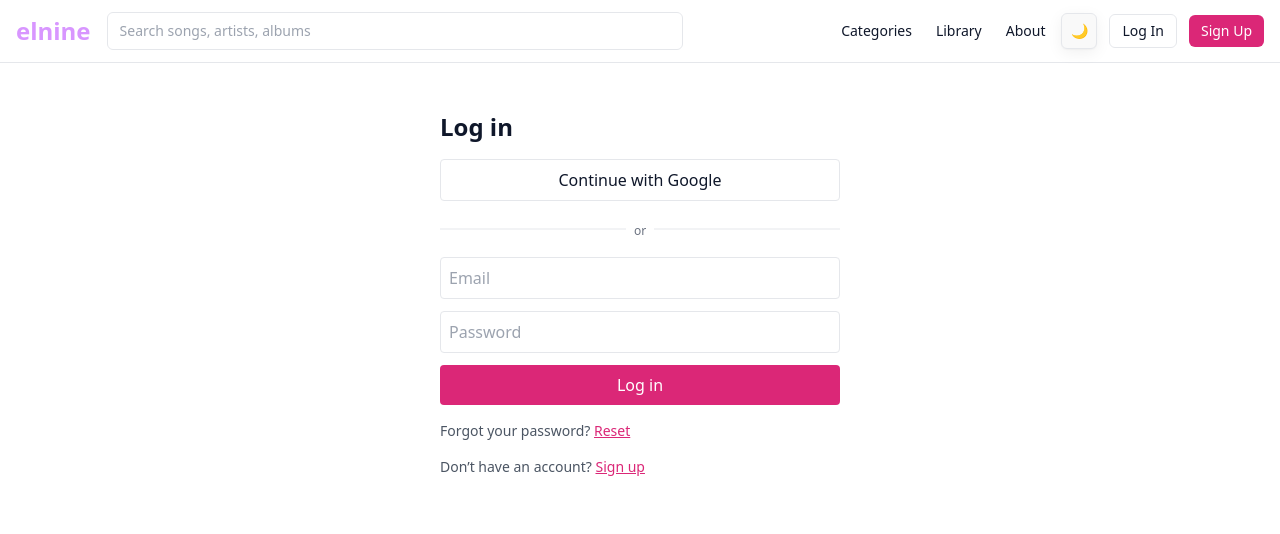
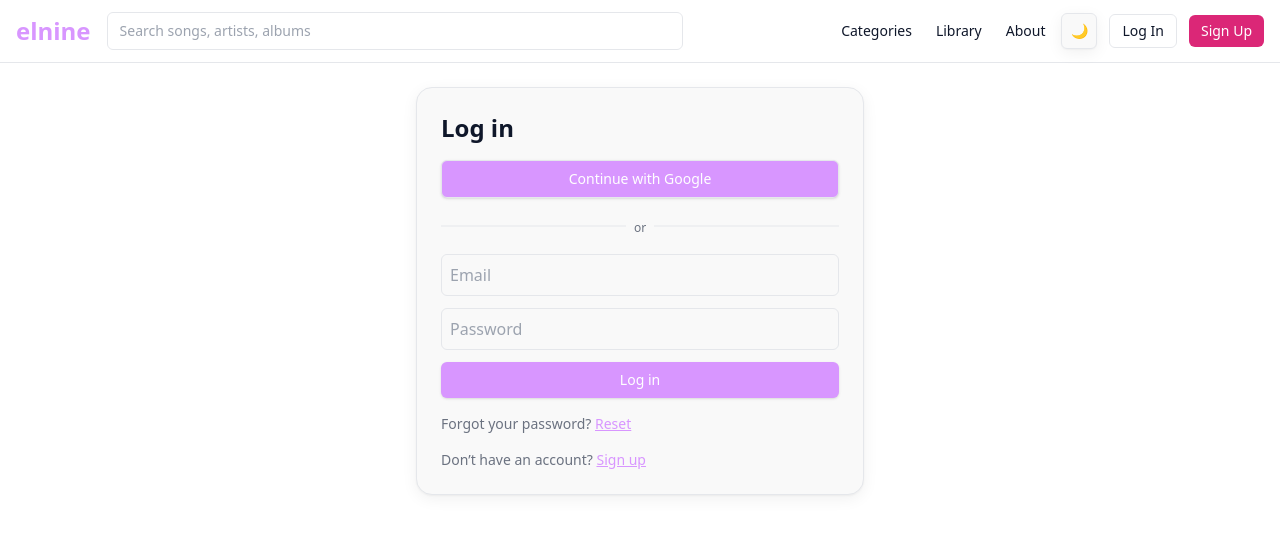
Before and after one commit to gkb-07/Elnine-web, a Next.js app: page /signin in a window 1280 px wide. Shown: the top 534 px of the page. Built offline with nearby package versions, Linux system fonts and the light colour scheme; no server answers.

Commit message:
New login page

```diff
--- a/app/forgot-password/page.tsx
+++ b/app/forgot-password/page.tsx
@@ -18,13 +18,13 @@ export default function ForgotPasswordPage() {
   };
 
   return (
-    <div className="max-w-md mx-auto p-6 space-y-3">
+    <div className="max-w-md mx-auto p-6 space-y-3 surface shadow-soft border rounded-2xl">
       <h1 className="text-2xl font-bold">Reset password</h1>
       <form onSubmit={onSubmit} className="space-y-3">
-        <input name="email" type="email" required placeholder="Email" className="w-full border rounded p-2" />
+        <input name="email" type="email" required placeholder="Email" className="w-full border rounded-md p-2 bg-transparent" />
         {error && <p className="text-sm text-red-600">{error}</p>}
         {msg && <p className="text-sm text-green-600">{msg}</p>}
-        <button className="bg-pink-600 text-white px-4 py-2 rounded w-full">Send reset link</button>
+        <button className="btn-accent w-full">Send reset link</button>
       </form>
     </div>
   );
--- a/app/signin/page.tsx
+++ b/app/signin/page.tsx
@@ -28,31 +28,31 @@ export default function SignInPage() {
   };
 
   return (
-    <div className="max-w-md mx-auto p-6 space-y-4">
+    <div className="max-w-md mx-auto p-6 space-y-4 surface shadow-soft border rounded-2xl">
       <h1 className="text-2xl font-bold">Log in</h1>
 
-      <button onClick={withGoogle} className="w-full border px-4 py-2 rounded">Continue with Google</button>
+      <button onClick={withGoogle} className="w-full border px-4 py-2 rounded-md btn-accent">Continue with Google</button>
 
       <div className="relative my-2 text-center">
-        <span className="px-2 text-xs text-gray-500 bg-white relative z-10">or</span>
+        <span className="px-2 text-xs muted bg-[var(--surface)] relative z-10">or</span>
         <div className="absolute left-0 right-0 top-1/2 -translate-y-1/2 border-t" />
       </div>
 
       <form onSubmit={onSubmit} className="space-y-3">
-        <input name="email" type="email" required placeholder="Email" className="w-full border rounded p-2" />
-        <input name="password" type="password" required placeholder="Password" className="w-full border rounded p-2" />
+        <input name="email" type="email" required placeholder="Email" className="w-full border rounded-md p-2 bg-transparent" />
+        <input name="password" type="password" required placeholder="Password" className="w-full border rounded-md p-2 bg-transparent" />
         {error && <p className="text-sm text-red-600">{error}</p>}
-        <button disabled={loading} className="bg-pink-600 text-white px-4 py-2 rounded w-full disabled:opacity-60">
+        <button disabled={loading} className="btn-accent w-full disabled:opacity-60">
           {loading ? "Signing in..." : "Log in"}
         </button>
       </form>
 
-      <p className="text-sm text-gray-600">
-        Forgot your password? <Link href="/forgot-password" className="text-pink-600 underline">Reset</Link>
+      <p className="text-sm muted">
+        Forgot your password? <Link href="/forgot-password" className="text-[var(--accent)] underline">Reset</Link>
       </p>
 
-      <p className="text-sm text-gray-600">
-        Don’t have an account? <Link href="/signup" className="text-pink-600 underline">Sign up</Link>
+      <p className="text-sm muted">
+        Don’t have an account? <Link href="/signup" className="text-[var(--accent)] underline">Sign up</Link>
       </p>
     </div>
   );
--- a/app/signup/page.tsx
+++ b/app/signup/page.tsx
@@ -34,28 +34,28 @@ export default function SignUpPage() {
   };
 
   return (
-    <div className="max-w-md mx-auto p-6 space-y-4">
+    <div className="max-w-md mx-auto p-6 space-y-4 surface shadow-soft border rounded-2xl">
       <h1 className="text-2xl font-bold">Create account</h1>
 
-      <button onClick={withGoogle} className="w-full border px-4 py-2 rounded">Continue with Google</button>
+      <button onClick={withGoogle} className="w-full border px-4 py-2 rounded-md btn-accent">Continue with Google</button>
 
       <div className="relative my-2 text-center">
-        <span className="px-2 text-xs text-gray-500 bg-white relative z-10">or</span>
+        <span className="px-2 text-xs muted bg-[var(--surface)] relative z-10">or</span>
         <div className="absolute left-0 right-0 top-1/2 -translate-y-1/2 border-t" />
       </div>
 
       <form onSubmit={onSubmit} className="space-y-3">
-        <input name="email" type="email" required placeholder="Email" className="w-full border rounded p-2" />
-        <input name="password" type="password" required placeholder="Password (min 6 chars)" className="w-full border rounded p-2" />
+        <input name="email" type="email" required placeholder="Email" className="w-full border rounded-md p-2 bg-transparent" />
+        <input name="password" type="password" required placeholder="Password (min 6 chars)" className="w-full border rounded-md p-2 bg-transparent" />
         {error && <p className="text-sm text-red-600">{error}</p>}
         {msg && <p className="text-sm text-green-600">{msg}</p>}
-        <button disabled={loading} className="bg-pink-600 text-white px-4 py-2 rounded w-full disabled:opacity-60">
+        <button disabled={loading} className="btn-accent w-full disabled:opacity-60">
           {loading ? "Creating..." : "Sign up"}
         </button>
       </form>
 
-      <p className="text-sm text-gray-600">
-        Already have an account? <Link href="/signin" className="text-pink-600 underline">Log in</Link>
+      <p className="text-sm muted">
+        Already have an account? <Link href="/signin" className="text-[var(--accent)] underline">Log in</Link>
       </p>
     </div>
   );
--- a/app/update-password/page.tsx
+++ b/app/update-password/page.tsx
@@ -31,12 +31,12 @@ export default function UpdatePasswordPage() {
   if (!ready) return <p className="p-6">Loading…</p>;
 
   return (
-    <div className="max-w-md mx-auto p-6 space-y-3">
+    <div className="max-w-md mx-auto p-6 space-y-3 surface shadow-soft border rounded-2xl">
       <h1 className="text-2xl font-bold">Set new password</h1>
       <form onSubmit={onSubmit} className="space-y-3">
-        <input name="password" type="password" required placeholder="New password" className="w-full border rounded p-2" />
+        <input name="password" type="password" required placeholder="New password" className="w-full border rounded-md p-2 bg-transparent" />
         {error && <p className="text-sm text-red-600">{error}</p>}
-        <button className="bg-pink-600 text-white px-4 py-2 rounded w-full">Update password</button>
+        <button className="btn-accent w-full">Update password</button>
       </form>
     </div>
   );
--- a/components/layout/Header.tsx
+++ b/components/layout/Header.tsx
@@ -33,6 +33,7 @@ export default async function Header() {
 
           <Link href="/#library">Library</Link>
           <Link href="/about">About</Link>
+
         </nav>
 
         <div className="ml-auto flex items-center gap-3">
```
